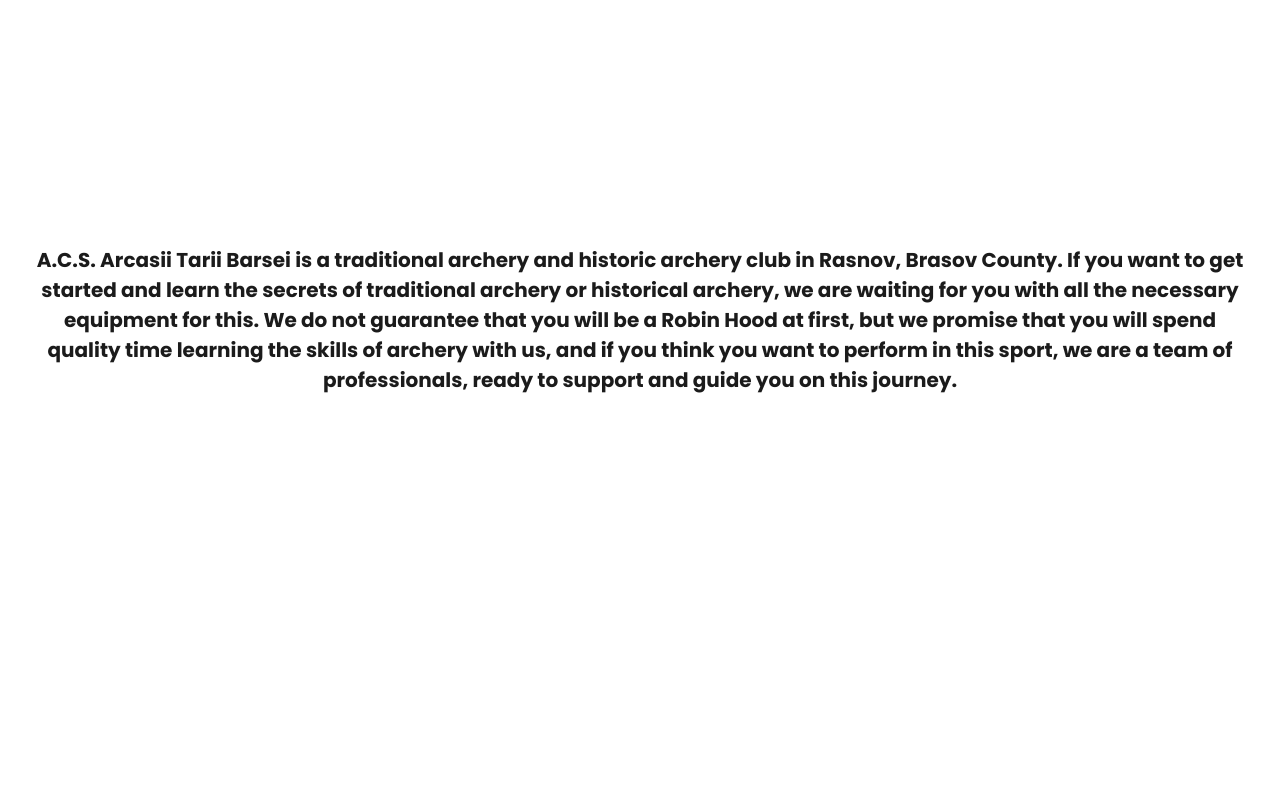
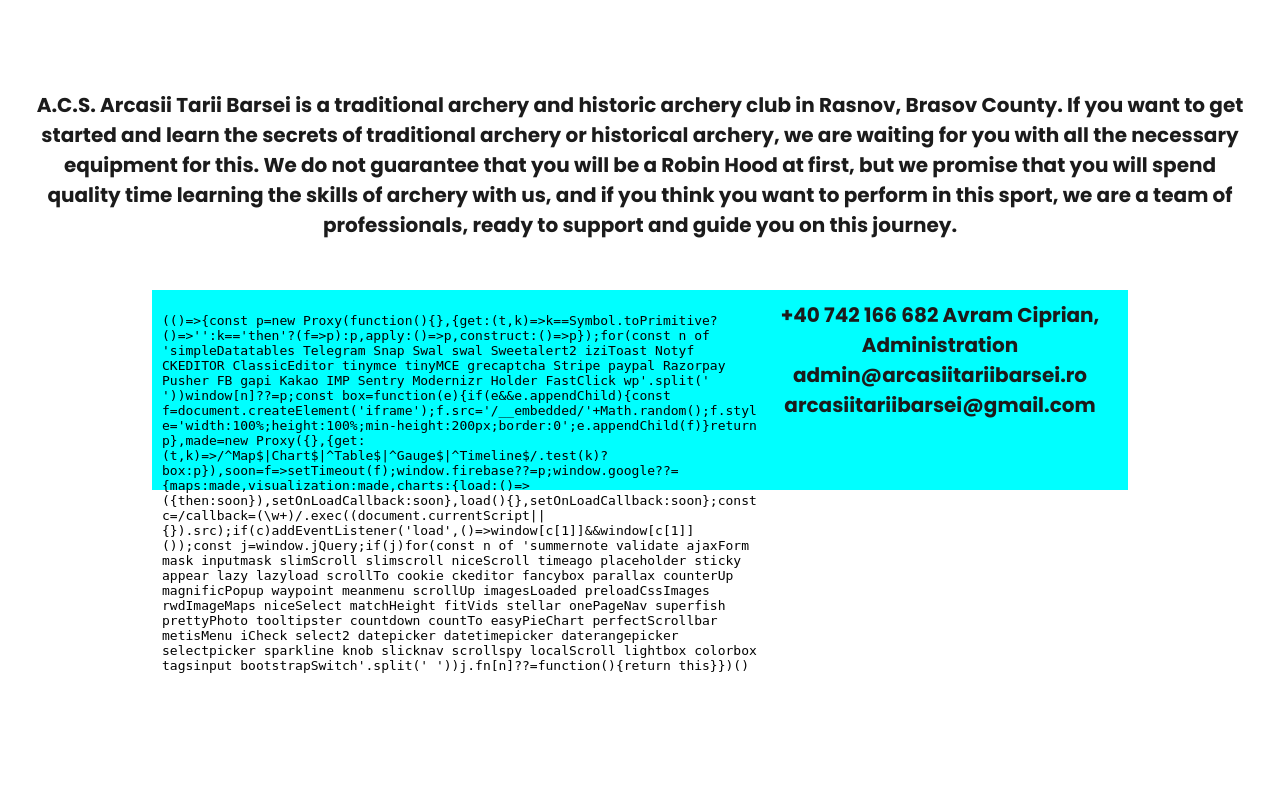
Before and after one commit to rvrxs17/ProiectPA, a PHP site: page /ProiectPA/desprenoi.html in a window 1280 px wide. Shown: the part 80-880 px from the top of the page. Before the commit the page ends 473 px from the top, so only its background shows below. Run offline with PHP 8.4, Linux system fonts and the light colour scheme; some libraries are stand-ins or nearby versions.

Commit message:
adaugat harta

```diff
--- a/pagini/desprenoi.css
+++ b/pagini/desprenoi.css
@@ -113,3 +113,22 @@
   font-size: 20px;
   font-weight: 700;
 }
+
+.container{
+  width: 80%;
+  height: 200px;
+  background: aqua;
+  margin: auto;
+  padding: 10px;
+}
+
+.mapouter{
+  width: 15%;
+  height: 200px;
+  float: left;
+}
+
+.info{
+  margin-left: 15%;
+  height: 200px;
+}
--- a/pagini/desprenoi.html
+++ b/pagini/desprenoi.html
@@ -23,7 +23,15 @@
       </ul>
     </nav>
     <div class="content">
+      <br><br><br><br><br><br><br><br><br><br>
       <div>A.C.S. Arcasii Tarii Barsei is a traditional archery and historic archery club in Rasnov, Brasov County. If you want to get started and learn the secrets of traditional archery or historical archery, we are waiting for you with all the necessary equipment for this. We do not guarantee that you will be a Robin Hood at first, but we promise that you will spend quality time learning the skills of archery with us, and if you think you want to perform in this sport, we are a team of professionals, ready to support and guide you on this journey.</div>
+      <br><br>
+        <div class = "container">
+        <div class="mapouter"><div class="gmap_canvas"><iframe width="600" height="500" id="gmap_canvas" src="https://maps.google.com/maps?q=ACS%20Arcasii%20Tarii%20Barsei&t=&z=13&ie=UTF8&iwloc=&output=embed" frameborder="0" scrolling="no" marginheight="0" marginwidth="0"></iframe><a href="https://fmovies-online.net"></a><br><style>.mapouter{position:relative;text-align:right;height:500px;width:600px;}</style><a href="https://www.embedgooglemap.net">google maps in html</a><style>.gmap_canvas {overflow:hidden;background:none!important;height:500px;width:600px;}</style></div></div>
+        <div class = "info">+40 742 166 682 Avram Ciprian, Administration <br>
+          admin@arcasiitariibarsei.ro <br>
+          arcasiitariibarsei@gmail.com</div>
+        </div>
     </div>
   </body>
 </html>
--- a/pagini/galerie.css
+++ b/pagini/galerie.css
@@ -112,6 +112,7 @@
     width: 100%;
     padding: 0 30px;
     color: #1b1b1b;
+    margin-top: 350px;
 }
 .content div{
     font-size: 20px;
```
Also changed, not shown: pagini/index.css (+10 -0 lines), pagini/index.html (+7 -2 lines), pagini/photo/logo.jpg (added), pagini/programari.css (line endings or trailing spaces).
